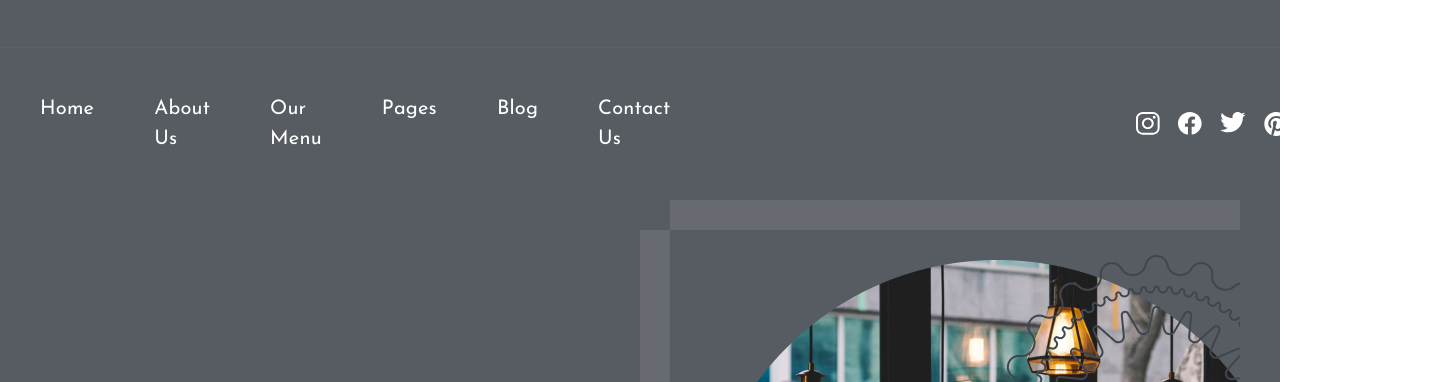
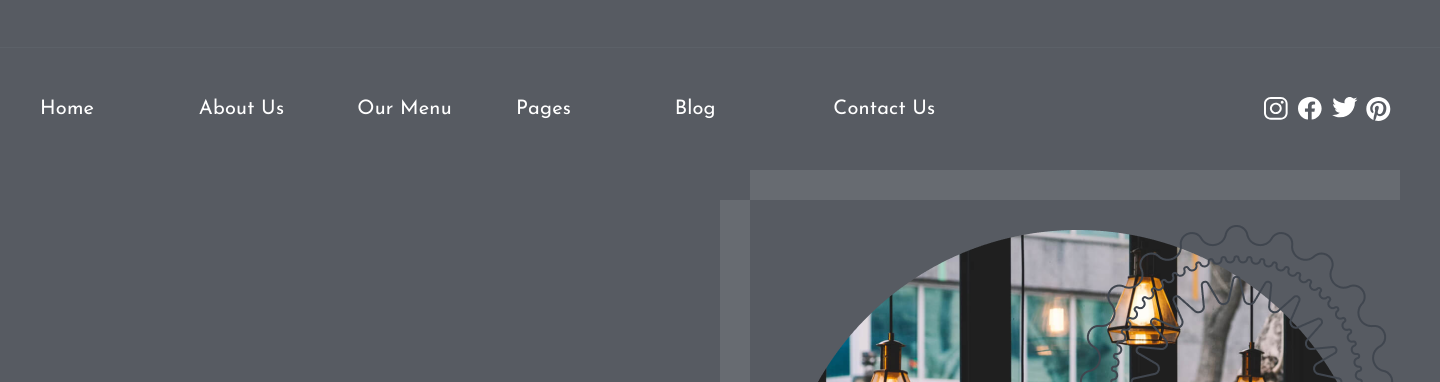
Before and after one commit to grigaskate/TasteEat, a plain HTML site: page index.html in a window 1280 px wide. Shown: the part 241-623 px from the top of the page, 1440 px wide, since content can reach past the window. Drawn offline with Linux system fonts and the light colour scheme.

Commit message:
second commit

```diff
--- a/assets/styles/style.css
+++ b/assets/styles/style.css
@@ -50,24 +50,22 @@ header {
 .header__bottom {
   padding: 30px 40px 30px 40px;
   display: grid;
-  grid-template-columns: repeat(12, 1fr);
+  grid-template-columns: 70% 20% 10%;
   align-items: center;
 }
 
 .nav {
   padding: 0px;
-  grid-column: 1/8;
+  grid-column: 1/2;
   display: grid;
   grid-template-columns: repeat(6, 1fr);
-  gap: 60px;
 }
 
 .media {
-  grid-column: 11/13;
+  padding: 0px;
+  grid-column: 3/4;
   display: grid;
   grid-template-columns: repeat(4, 1fr);
-  gap: 18px;
-  justify-content: space-between;
 }
 
 ul {
@@ -126,3 +124,7 @@ ul {
   padding: 0px 40px 0px 40px;
   color: #e1b168;
 }
+
+body {
+  width: 1440px;
+}
```
